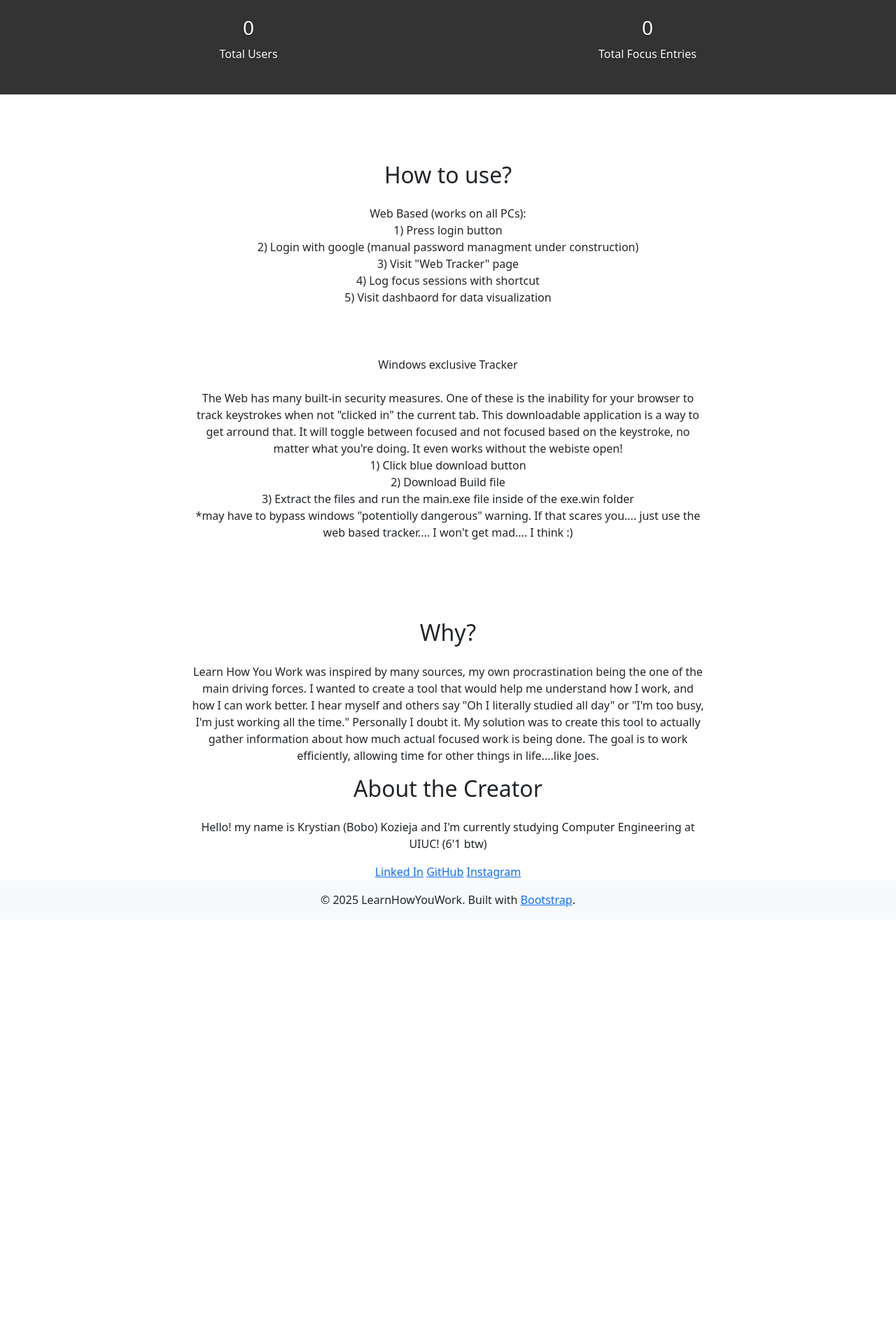
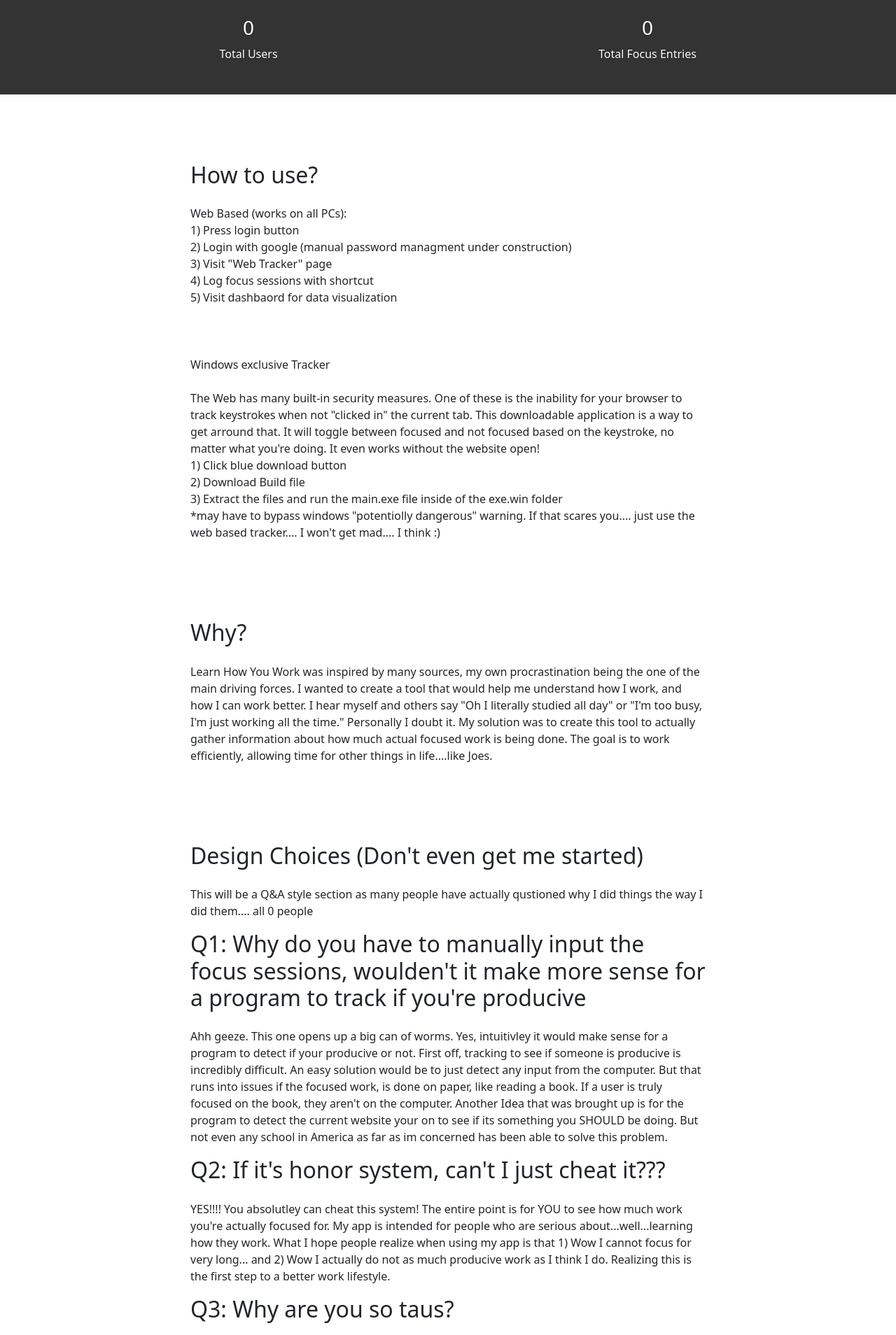
Before and after one commit to KrystianKoziejaWrk/Focus-Tracker, a Flask app: page / in a window 1280 px wide. Shown: the part 575-2483 px from the top of the page at 70% size. Before the commit the page ends 1871 px from the top, so only its background shows below. Run offline with Flask 3, Linux system fonts and the light colour scheme; parts of the project's set-up code (start-up, migrations or seed data) failed here and were passed over; some libraries are stand-ins or nearby versions.

Commit message:
Added Instructions + AVG weekly focus time

```diff
--- a/flask_backend/routes.py
+++ b/flask_backend/routes.py
@@ -107,67 +107,43 @@ def list_users():
 def chart_data():
     user_id = get_jwt_identity()
     user = Users.query.get(user_id)
-    # Use user's timezone; default to UTC if not set.
     user_timezone = user.timezone if user and user.timezone else "UTC"
     local_tz = pytz.timezone(user_timezone)
 
-    # Get the current time in the user's timezone.
     now_local = datetime.now(local_tz)
-    print(f"DEBUG: Current local time: {now_local}")
-
-    # Adjust weekday so Sunday is 0, Monday is 1, ..., Saturday is 6
-    adjusted_weekday = now_local.weekday() # monday = 0 sunday = 6
-    adjusted_weekday = (adjusted_weekday + 1) % 7
-    print(f"DEBUG: Adjusted weekday (Sunday=0): {adjusted_weekday}")
-
-    # Determine the most recent Sunday (start of the week).
+    adjusted_weekday = (now_local.weekday() + 1) % 7
     start_of_week = now_local - timedelta(days=adjusted_weekday)
     start_of_week = start_of_week.replace(hour=0, minute=0, second=0, microsecond=0)
-
-    # Determine the end of the week (Saturday).
     end_of_week = start_of_week + timedelta(days=6, hours=23, minutes=59, seconds=59)
 
-    print(f"DEBUG: Start of week (local): {start_of_week}")
-    print(f"DEBUG: End of week (local): {end_of_week}")
-
-    # Build labels for each day of the week (in user timezone).
-    labels = []
-    for i in range(7):
-        day = start_of_week + timedelta(days=i)
-        print(f"DEBUG: Day being added: {day.weekday()}")
-        labels.append(day.strftime("%Y-%m-%d"))
-
-    # Convert the week boundaries back to UTC for querying.
     start_of_week_utc = start_of_week.astimezone(pytz.utc)
     end_of_week_utc = end_of_week.astimezone(pytz.utc)
 
-    print(f"DEBUG: Start of week (UTC): {start_of_week_utc}")
-    print(f"DEBUG: End of week (UTC): {end_of_week_utc}")
-
-    # Query sessions for the current week.
     sessions = FocusSession.query.filter(
         FocusSession.user_id == user_id,
         FocusSession.start_time >= start_of_week_utc,
         FocusSession.start_time <= end_of_week_utc
     ).all()
 
-    # Initialize a dictionary with each day as key and 0 duration.
+    # Calculate total duration and average focus time
+    total_duration = sum(s.duration for s in sessions)
+    average_focus_time = total_duration / len(sessions) if sessions else 0
+
+    # Build labels and durations for the chart
+    labels = [(start_of_week + timedelta(days=i)).strftime("%Y-%m-%d") for i in range(7)]
     durations_dict = {label: 0 for label in labels}
-
-    # For each session, convert its start_time to the user's timezone and add its duration.
     for s in sessions:
-        utc_time = s.start_time
-        if utc_time.tzinfo is None:
-            utc_time = utc_time.replace(tzinfo=pytz.utc)
-        local_time = utc_time.astimezone(local_tz)
+        local_time = s.start_time.astimezone(local_tz)
         day_str = local_time.strftime("%Y-%m-%d")
         if day_str in durations_dict:
             durations_dict[day_str] += s.duration
-
-    # Build the durations list in the order of labels.
     durations = [durations_dict[label] for label in labels]
 
-    return jsonify({"labels": labels, "data": durations})
+    return jsonify({
+        "labels": labels,
+        "data": durations,
+        "average_focus_time": average_focus_time
+    })
 
 @auth.route("/change_timezone", methods=["POST"])
 @csrf_exempt  # Disable CSRF protection for this route
@@ -188,11 +164,16 @@ def change_timezone():
 @jwt_required()  # Requires a valid JWT token
 def dashboard():
     try:
-        user_id = get_jwt_identity()  # Get the user ID from the JWT token
+        # Get the user ID from the JWT token
+        user_id = get_jwt_identity()
         user = Users.query.get(user_id)
         print("DEBUG: User timezone is now:", user.timezone)
+
+        # Get the user's timezone or default to UTC
+        user_timezone = user.timezone if user and user.timezone else "UTC"
+
+        # Fetch all focus sessions for the user
         sessions = FocusSession.query.filter_by(user_id=user_id).all()
-        user_timezone = user.timezone if user and user.timezone else "UTC"
 
         # Convert session times to the user's timezone
         def convert_to_local_time(utc_time):
@@ -201,7 +182,9 @@ def dashboard():
             local_tz = pytz.timezone(user_timezone)
             return utc_time.astimezone(local_tz)
 
+        # Prepare session data for the template
         sessions_converted = []
+        total_duration = 0
         for s in sessions:
             local_time = convert_to_local_time(s.start_time)
             print(f"DEBUG: Session {s.id} UTC: {s.start_time}, Local: {local_time}")
@@ -211,9 +194,22 @@ def dashboard():
                 "end_time": convert_to_local_time(s.end_time).strftime("%Y-%m-%d %H:%M:%S") if s.end_time else "Ongoing",
                 "duration": s.duration
             })
+            total_duration += s.duration
 
-        return render_template("dashboard.html", sessions=sessions_converted, user=user, timezones=COMMON_TIMEZONES)
+        # Calculate the average focus time
+        average_focus_time = total_duration / len(sessions) if sessions else 0
+        print(f"DEBUG: Average focus time: {average_focus_time} seconds")
+
+        # Render the dashboard template
+        return render_template(
+            "dashboard.html",
+            sessions=sessions_converted,
+            user=user,
+            timezones=COMMON_TIMEZONES,
+            average_focus_time=average_focus_time
+        )
     except Exception as e:
+        # Handle errors and redirect to login
         print("DEBUG: Dashboard access failed =>", e)
         flash(f"Dashboard access failed: {str(e)}", "danger")
         return redirect(url_for("auth.login"))
--- a/flask_backend/templates/homepage.html
+++ b/flask_backend/templates/homepage.html
@@ -132,7 +132,7 @@
     <section class="about-section pt-5 mt-5">
       <div class="container">
         <div class="row justify-content-center">
-          <div class="col-md-8 text-center">
+          <div class="col-md-8 text-start">
             <h2 class="mb-4">How to use?</h2>
             <p>
               Web Based (works on all PCs):<br>
@@ -151,7 +151,7 @@
               for your browser to track keystrokes when not "clicked in" the current tab.
               This downloadable application is a way to get arround that. It will toggle
               between focused and not focused based on the keystroke, no matter what you're doing.
-              It even works without the webiste open!
+              It even works without the website open!
 
               <br>
               1) Click blue download button<br>
@@ -159,7 +159,6 @@
               3) Extract the files and run the main.exe file inside of the exe.win folder<br>
               *may have to bypass windows "potentiolly dangerous" warning. If that scares you....
               just use the web based tracker.... I won't get mad.... I think :)<br>
-
             </p>
           </div>
         </div>
@@ -172,7 +171,7 @@
     <section class="about-section pt-5 mt-5">
       <div class="container">
         <div class="row justify-content-center">
-          <div class="col-md-8 text-center">
+          <div class="col-md-8 text-start">
             <h2 class="mb-4">Why?</h2>
             <p>
               Learn How You Work was inspired by many sources, my own procrastination being the one of the main driving forces.
@@ -181,6 +180,52 @@
               Personally I doubt it. My solution was to create this tool to actually gather information about how much
               actual focused work is being done. The goal is to work efficiently, allowing time for other things in life....like Joes.
             </p>
+          </div>
+        </div>
+      </div>
+    </section>
+
+
+    <section class="about-section pt-5 mt-5">
+      <div class="container">
+        <div class="row justify-content-center">
+          <div class="col-md-8 text-start">
+            <h2 class="mb-4">Design Choices (Don't even get me started)</h2>
+            <p>
+              This will be a Q&A style section as many people have actually qustioned why I did things the way I did them.... all {{ total_users }} people
+            </p>
+
+            <h2 class="mb-4">Q1: Why do you have to manually input the focus sessions, woulden't it make more sense for a program to track if you're producive</h2>
+            <p>
+              Ahh geeze. This one opens up a big can of worms. Yes, intuitivley it would make sense for a program to detect if your producive or not.
+              First off, tracking to see if someone is producive is incredibly difficult. An easy solution would be to just detect any input from the computer.
+              But that runs into issues if the focused work, is done on paper, like reading a book. If a user is truly focused on the book, they aren't on the computer.
+              Another Idea that was brought up is for the program to detect the current website your on to see if its something you SHOULD be doing. But
+              not even any school in America as far as im concerned has been able to solve this problem.
+            </p>
+
+            <h2 class="mb-4">Q2: If it's honor system, can't I just cheat it???</h2>
+
+            <p>
+              YES!!!! You absolutley can cheat this system! The entire point is for YOU to see how much work you're actually focused for.
+              My app is intended for people who are serious about...well...learning how they work. What I hope people realize when using my app
+              is that 1) Wow I cannot focus for very long... and 2) Wow I actually do not as much producive work as I think I do. Realizing this is the first
+              step to a better work lifestyle.
+            </p>
+
+
+            <h2 class="mb-4">Q3: Why are you so taus?</h2>
+
+            <p>
+              Thanks.
+            </p>
+
+            <h2 class="mb-4">Q4: Why can I only login using google</h2>
+
+            <p>
+              God knows....
+            </p>
+
           </div>
         </div>
       </div>
```
Also changed, not shown: flask_backend/templates/dashboard.html (+9 -1 lines).
